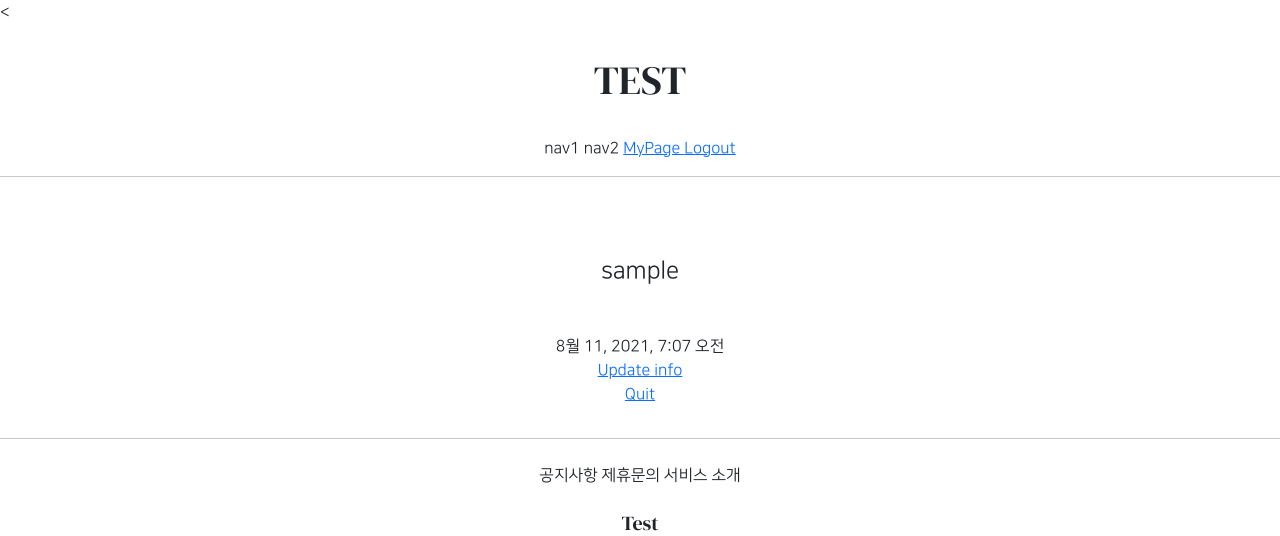
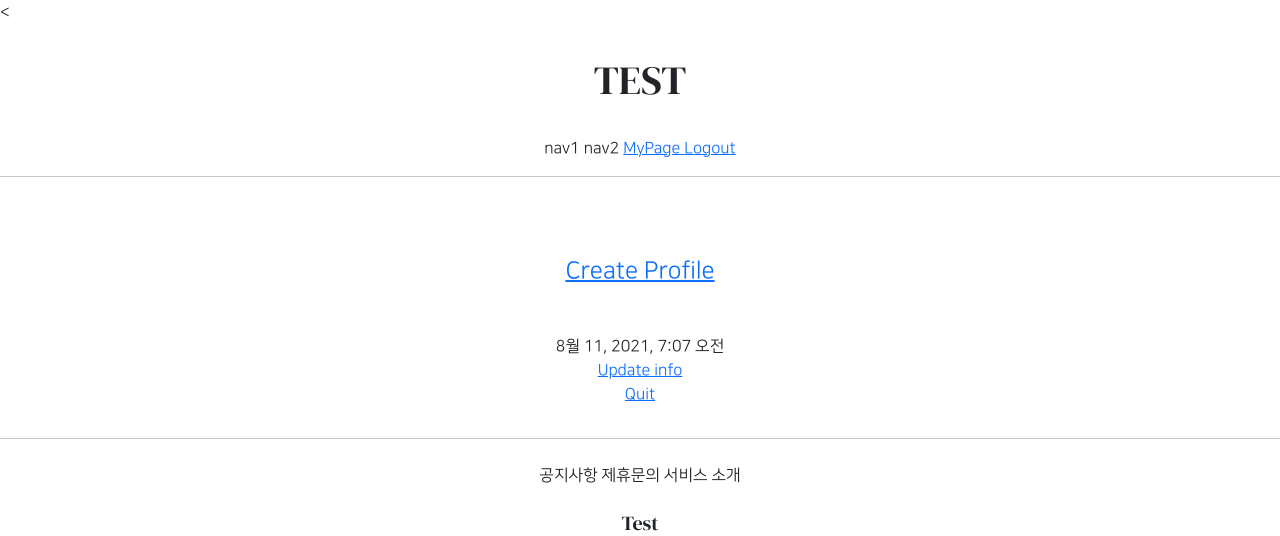
Before and after one commit to suyeon-K/GIS_web_project_1, a Django app: template accountapp/templates/accountapp/detail.html in a window 1280 px wide. Shown: the top 536 px of the page. Run offline with Django 3.2, Linux system fonts and the light colour scheme; the template is opened without the code that fills it: values that come from a table or form of the project are taken from there, others are empty; the visitor is signed in with stand-in values (Sample User, id 1); data comes from the database, SQL or seed files in the repository; parts of the project's set-up code (start-up, migrations or seed data) failed here and were passed over; some libraries are stand-ins or nearby versions.

Commit message:
7/27_modify_detail_page

```diff
--- a/accountapp/templates/accountapp/detail.html
+++ b/accountapp/templates/accountapp/detail.html
@@ -4,7 +4,16 @@
 
     <div class="text-center mw-500 m-auto">
         <div class="m-5">
-            <h4>{{ target_user.username }}</h4>
+            {% if target_user.profile %}
+                <h4>{{ target_user.profile.nickname }}</h4>
+                <h5>{{ target_user.profile.message }}</h5>
+            {% else %}
+            <h4>
+                <a href="{% url 'profileapp:create' %}">
+                    Create Profile
+                </a>
+            </h4>
+            {% endif %}
         </div>
         <div>
             {{ target_user.date_joined }}
--- a/profileapp/templates/profileapp/create.html
+++ b/profileapp/templates/profileapp/create.html
@@ -9,7 +9,9 @@
             <h4>Create Profile</h4>
         </div>
         <div>
-            <form action="{% url 'profileapp:create' %}" method="post">
+            <form action="{% url 'profileapp:create' %}"
+                  enctype="multipart/form-data"
+                  method="post">
                 {% csrf_token %}
                 {% bootstrap_form form %}
                 <div class="m-5">
--- a/profileapp/views.py
+++ b/profileapp/views.py
@@ -13,3 +13,8 @@ class ProfileCreateView(CreateView):
     form_class = ProfileCreationForm
     success_url = reverse_lazy('accountapp:hello_world')
     template_name = 'profileapp/create.html'
+
+    # 오버라이딩
+    def form_valid(self, form):
+        form.instance.user = self.request.user
+        return super().form_valid(form)
```
